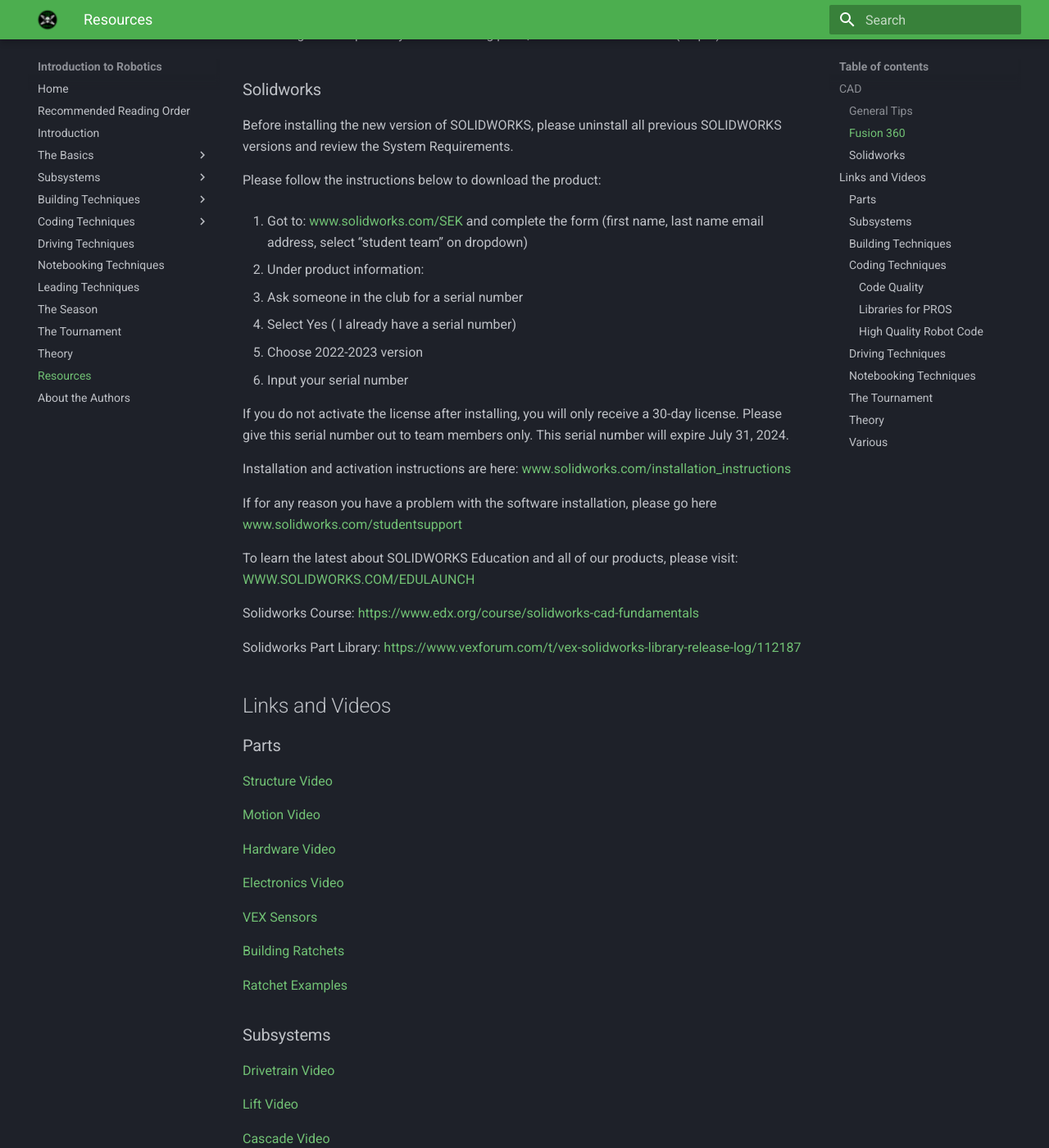
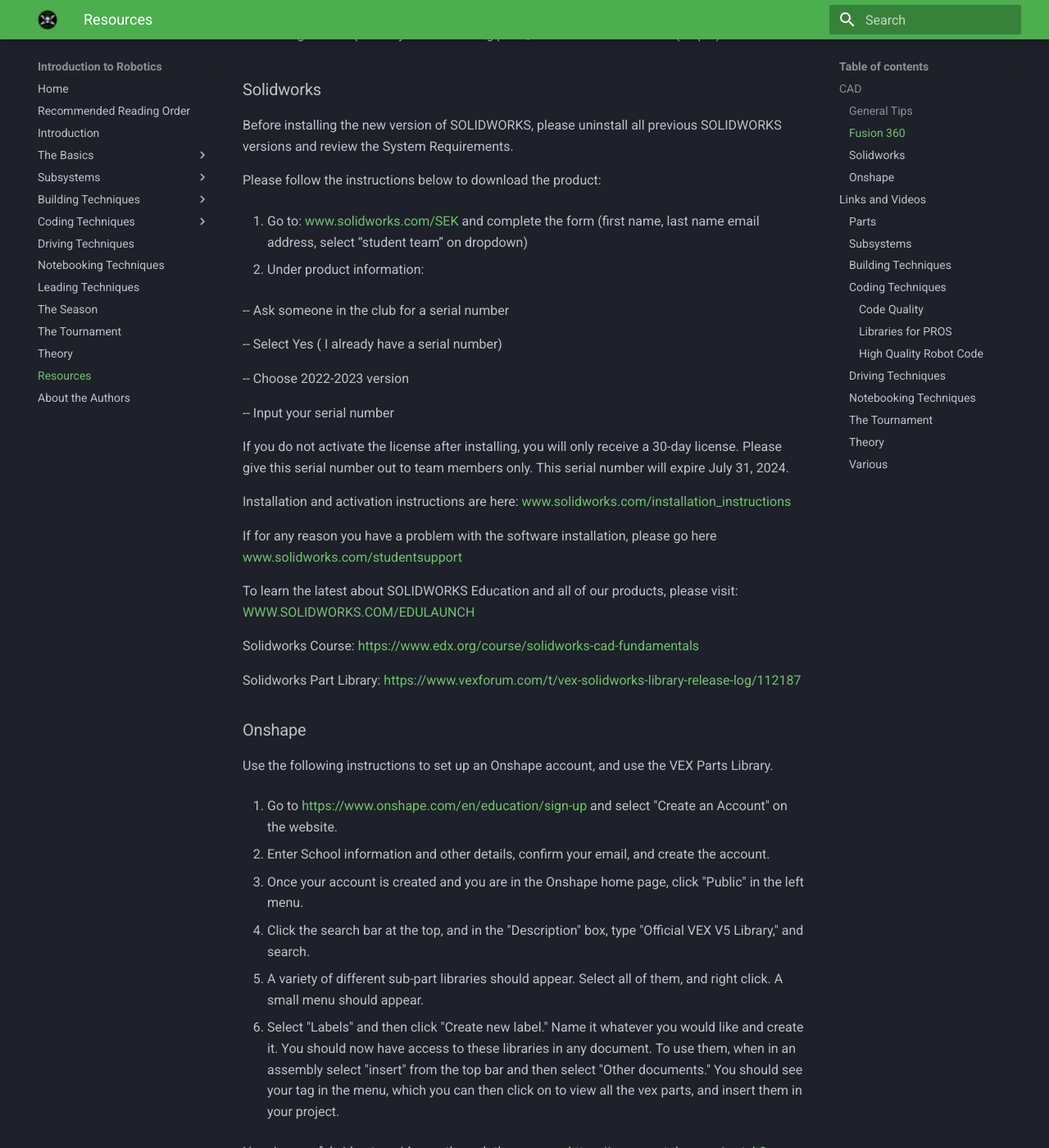
Before and after one commit to Area-53-Robotics/Intro-To-Robotics, an MkDocs documentation site: the page built from docs/resources.md, in a window 1280 px wide and 1400 px high, scrolled down 1185 px. Shown: the whole window at 82% size. Built offline with MkDocs 1.6.1 and Material for MkDocs 9.7.7, drawn with Linux system fonts in a browser that asks for light colours; some of the changed text lies outside the part shown.

Commit message:
Created entry about Onshape in Resources

```diff
--- a/docs/resources.md
+++ b/docs/resources.md
@@ -45,14 +45,17 @@
 
 Please follow the instructions below to download the product:
 
-1. Got to: [www.solidworks.com/SEK]() and complete the form (first name, last name email address, select “student team” on dropdown)
+1. Go to: [www.solidworks.com/SEK]() and complete the form (first name, last name email address, select “student team” on dropdown)
 
 2. Under product information:
 
--   Ask someone in the club for a serial number
--   Select Yes ( I already have a serial number)
--   Choose 2022-2023 version
--   Input your serial number
+--   Ask someone in the club for a serial number
+
+--   Select Yes ( I already have a serial number)
+
+--   Choose 2022-2023 version
+
+--   Input your serial number
 
 If you do not activate the license after installing, you will only receive a 30-day license. Please give this serial number out to team members only. This serial number will expire July 31, 2024.
 
@@ -66,6 +69,26 @@
 Solidworks Course: [https://www.edx.org/course/solidworks-cad-fundamentals]()
 
 Solidworks Part Library: [https://www.vexforum.com/t/vex-solidworks-library-release-log/112187]()
+
+### Onshape
+
+Use the following instructions to set up an Onshape account, and use the VEX Parts Library.
+
+1. Go to [https://www.onshape.com/en/education/sign-up]() and select "Create an Account" on the website.
+
+2. Enter School information and other details, confirm your email, and create the account.
+
+3. Once your account is created and you are in the Onshape home page, click "Public" in the left menu.
+
+4. Click the search bar at the top, and in the "Description" box, type "Official VEX V5 Library," and search.
+
+5. A variety of different sub-part libraries should appear. Select all of them, and right click. A small menu should appear.
+
+6. Select "Labels" and then click "Create new label." Name it whatever you would like and create it. You should now have access to these libraries in any document. To use them, when in an assembly select "insert" from the top bar and then select "Other documents." You should see your tag in the menu, which you can then click on to view all the vex parts, and insert them in your project.
+
+Here is a useful video to guide you through the process:
+[https://www.youtube.com/watch?v=pgTIe8Irk-4]()
+
 
 ## Links and Videos
 
```
Also changed, not shown: docs/about-the-authors.md (+4 -2 lines).
